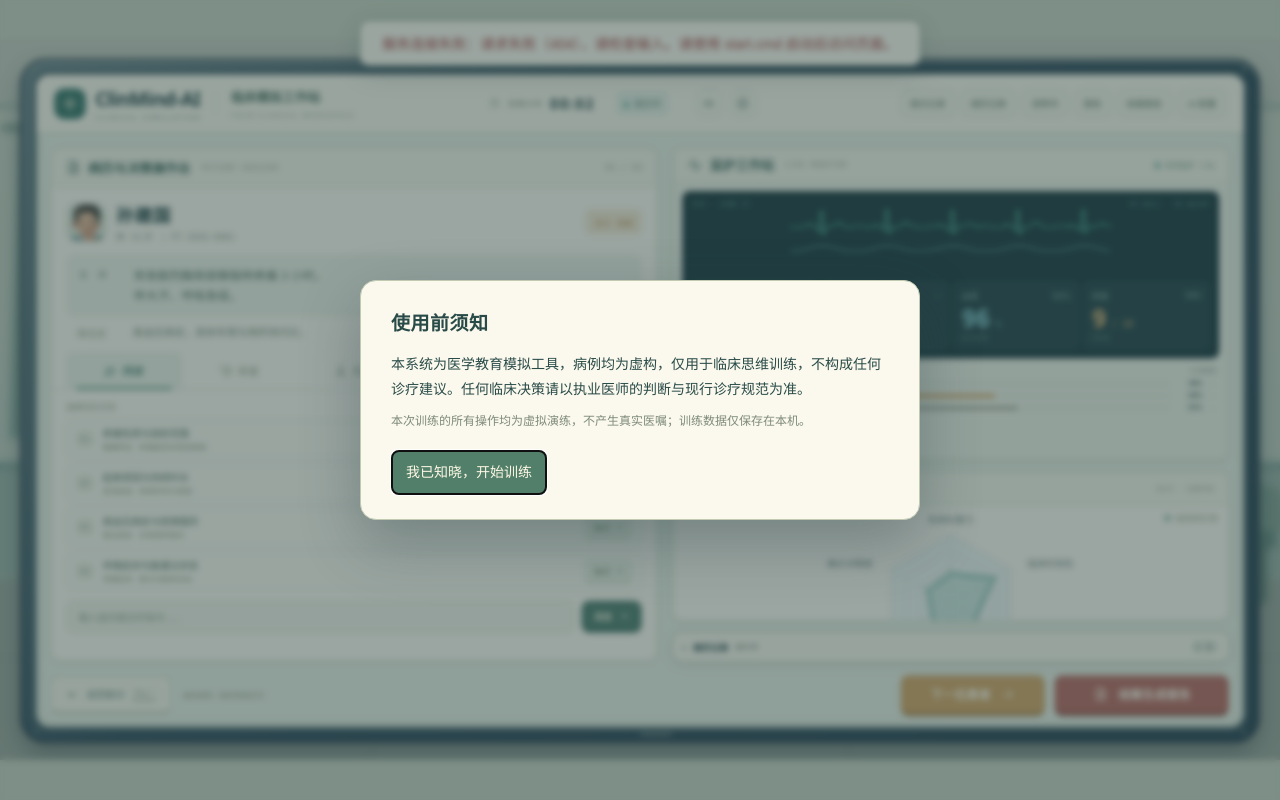
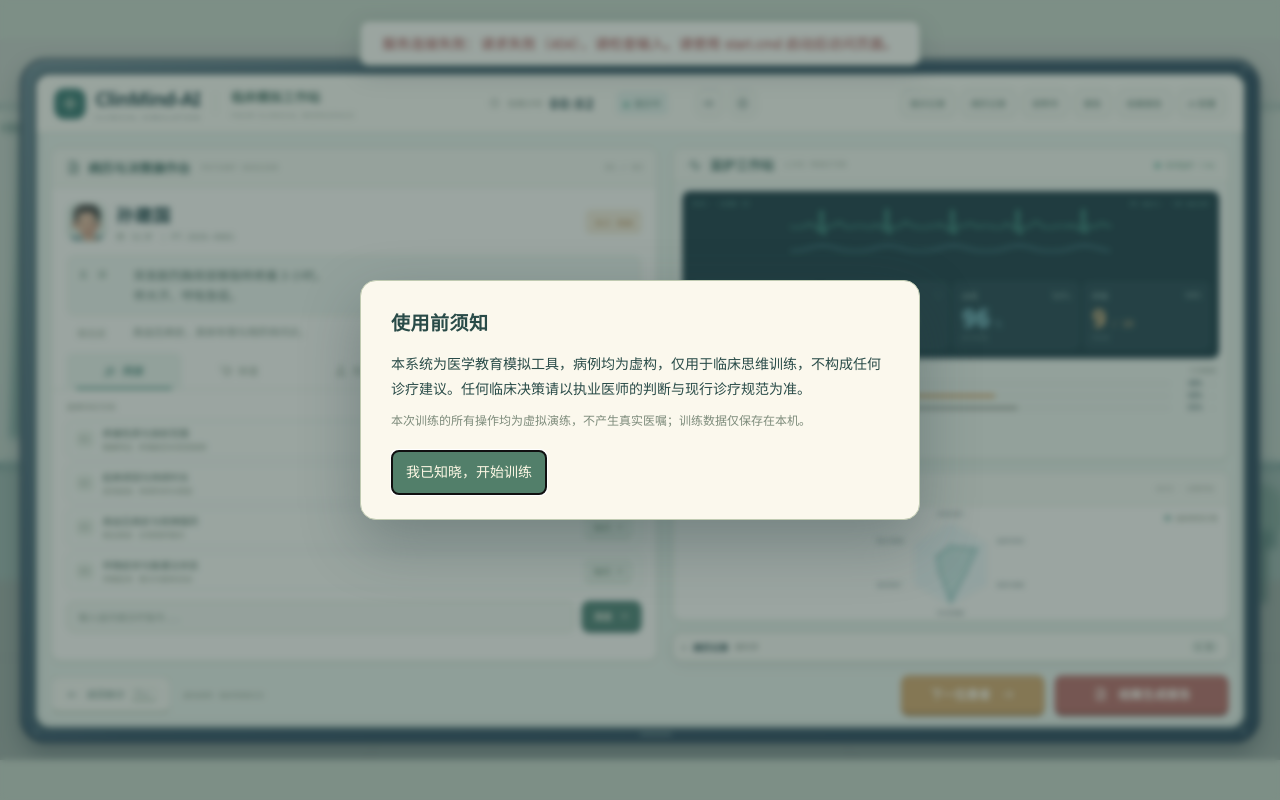
Before and after one commit to Eric-1130-wz/ClinMind-AI, a plain HTML site: page aic_mech/static/workstation.html in a window 1280 px wide. Drawn offline with Linux system fonts and the light colour scheme; no server answers.

Commit message:
fix(ui): 实时思维雷达六维图底部被卡片裁掉
.radar-svg 原本写死 height:240px，而右列在 900px 高窗口里分给雷达卡片的空间
不足「标题 42px + 图 240px」，父级 .panel 的 overflow:hidden 又把溢出部分裁掉，
导致底部「安全规避度」轴与六边形下顶点缺一截。

改为 .radar-panel 用 flex 纵向布局、.radar-svg 用 flex:1 1 0 跟随卡片剩余高度，
SVG 靠 viewBox 等比缩放，任何窗口高度下都完整显示。

```diff
--- a/aic_mech/static/css/scene.css
+++ b/aic_mech/static/css/scene.css
@@ -265,3 +265,8 @@ html,body{background:#c6d0bd}body{display:flex;align-items:center;justify-conten
 .scene-timeline-invalid{border-left-color:var(--scene-warn)}
 .scene-timeline-invalid .scene-timeline-result{color:var(--scene-warn)}
 .scene-timeline-attribution{margin:8px 0 2px;font-size:11.5px;line-height:1.7;color:var(--scene-panel-ink)}
+
+/* FIX: the 6-axis radar was clipped at the bottom. .radar-svg used to have a hard height:240px while the right column had less space left, and .panel{overflow:hidden} cut the rest. */
+.radar-panel{display:flex;flex-direction:column;min-height:0}
+.radar-panel .radar-svg{flex:1 1 0;height:0;min-height:0;width:100%}
+.radar-panel .radar-legend{pointer-events:none}
```
